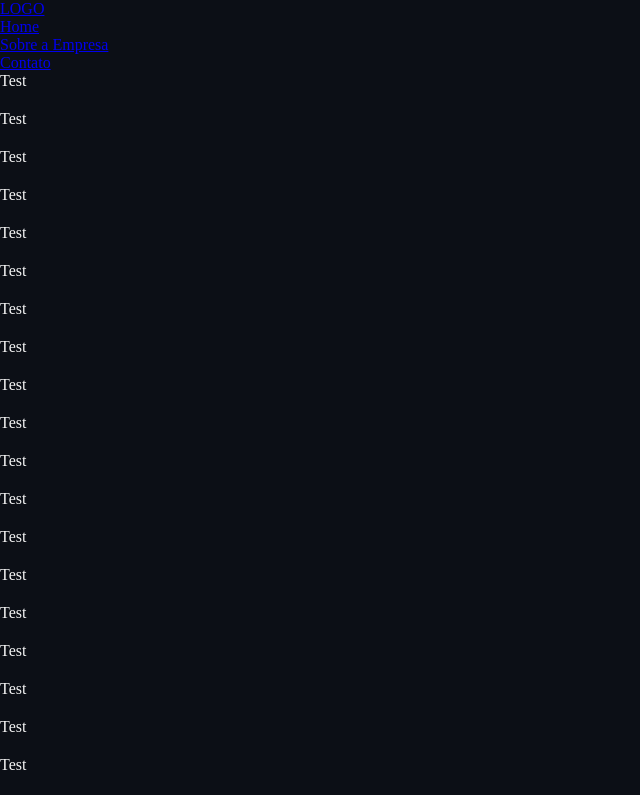
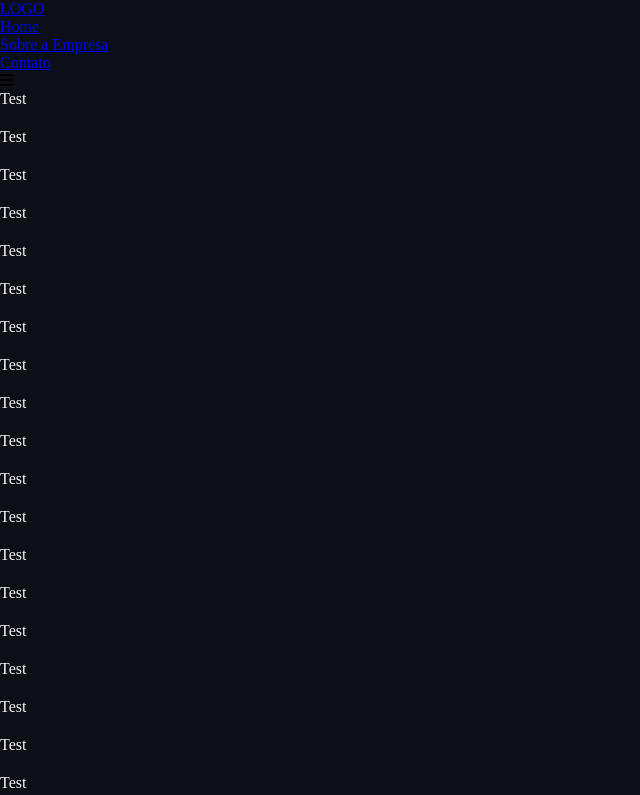
Before and after one commit to andrerco001/celke-pack-courses, a plain HTML site: page layout-site/index.html in a window 1280 px wide. Shown: the top 795 px of the page, without its empty margins (0-640 px from the left). Drawn offline with nearby package versions, Linux system fonts and the light colour scheme.

Commit message:
Adding fontawesome library

```diff
--- a/layout-site/index.html
+++ b/layout-site/index.html
@@ -6,6 +6,7 @@
     <meta name="viewport" content="width=device-width, initial-scale=1.0">
     <title>Layout Site</title>
     <link rel="stylesheet" href="./style.css"/>
+    <link rel="stylesheet" href="https://cdnjs.cloudflare.com/ajax/libs/font-awesome/6.3.0/css/all.min.css" />
 </head>
 <body>
     <nav class="menu">
@@ -18,6 +19,9 @@
                         <li><a href="sobre-empresa.html" class="menu-btn">Sobre a Empresa</a></li>
                         <li><a href="contato.html" class="menu-btn">Contato</a></li>
                     </ul>
+                    <div class="menu-btn">
+                        <i class="fa-solid fa-bars"></i>
+                    </div>
                 </div>
             </div>
         </div>
```
